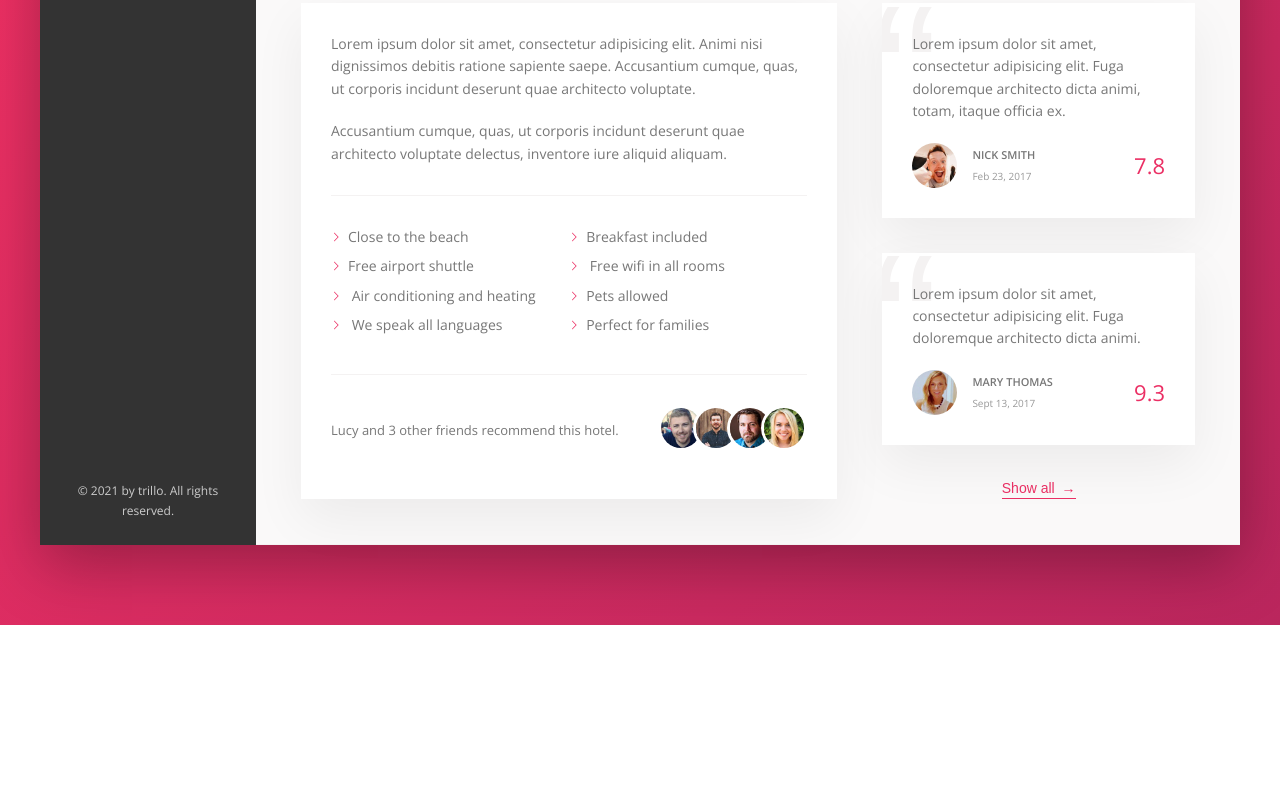
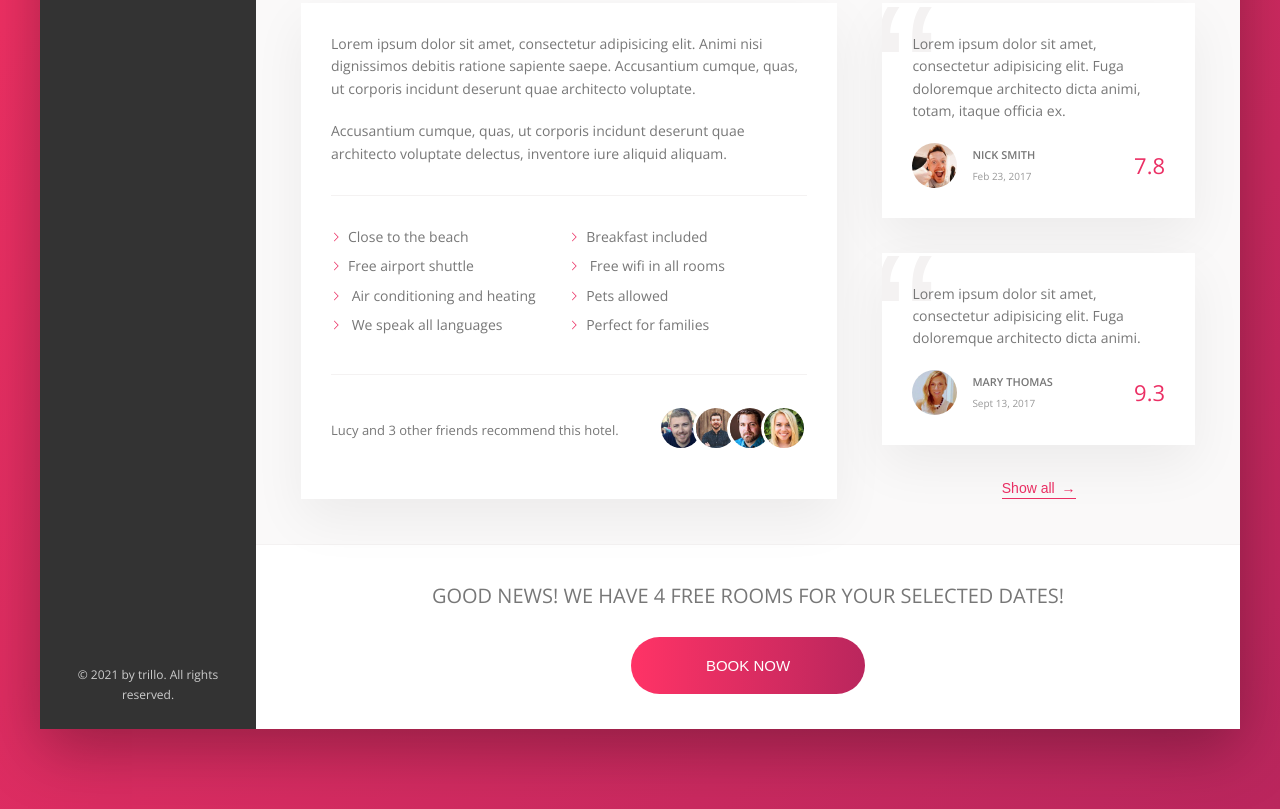
Before and after one commit to darylnauman/trillo, a website: page index.html in a window 1280 px wide. Shown: the part 644-1453 px from the top of the page. Before the commit the page ends 1269 px from the top, so only its background shows below. Drawn offline with nearby package versions, Linux system fonts and the light colour scheme.

Commit message:
completed the call to action section

```diff
--- a/index.html
+++ b/index.html
@@ -207,10 +207,17 @@
                                 <div class="review__rating">9.3</div>
                             </figcaption>
                         </figure>
-
                         <button class="btn-inline">Show all <span>&rarr;</span></button>
-
                     </div>
+                </div>
+                <div class="cta">
+                    <h2 class="cta__book-now">
+                        Good news! We have 4 free rooms for your selected dates!
+                    </h2>
+                    <button class="btn">
+                        <span class="btn__visible">Book now</span>
+                        <span class="btn__invisible">Only 4 rooms left</span>
+                    </button>
                 </div>
             </main>
         </div>
--- a/sass/_components.scss
+++ b/sass/_components.scss
@@ -461,3 +461,65 @@
     }
 
 }
+
+////////////////////////////////////
+// CALL TO ACTION
+
+.cta {
+    padding: 3.5rem 0;
+    text-align: center;
+
+    &__book-now {
+        font-size: 2rem;
+        font-weight: 300;
+        text-transform: uppercase;
+        margin-bottom: 2.5rem;
+    }
+}
+
+////////////////////////////////////
+// CALL TO ACTION
+
+.btn {
+    font-size: 1.5rem;
+    font-weight: 300;
+    text-transform: uppercase;
+    border-radius: 100px;
+    border: none;
+    background-image: linear-gradient(to right, var(--color-primary-light), var(--color-primary-dark));
+    color:#fff;
+    position: relative;
+    overflow: hidden;
+    cursor: pointer;
+
+    & > * {
+        display: inline-block;
+        height: 100%;
+        width: 100%;
+        transition: all .2s;
+    }
+
+    &__visible {
+        padding: 2rem 7.5rem;
+    }
+
+    &__invisible {
+        position: absolute;
+        padding: 2rem 0;
+        left: 0;
+        top: -100%;
+    }
+
+    &:hover {
+        background-image: linear-gradient(to left, var(--color-primary-light), var(--color-primary-dark));
+        animation: pulsate 1s infinite;
+    }
+
+    &:hover &__visible {
+        transform: translateY(100%);
+    }
+
+    &:hover &__invisible {
+        top: 0;
+    }
+}
```
Also changed, not shown: sass/main.css, 1 other file.
